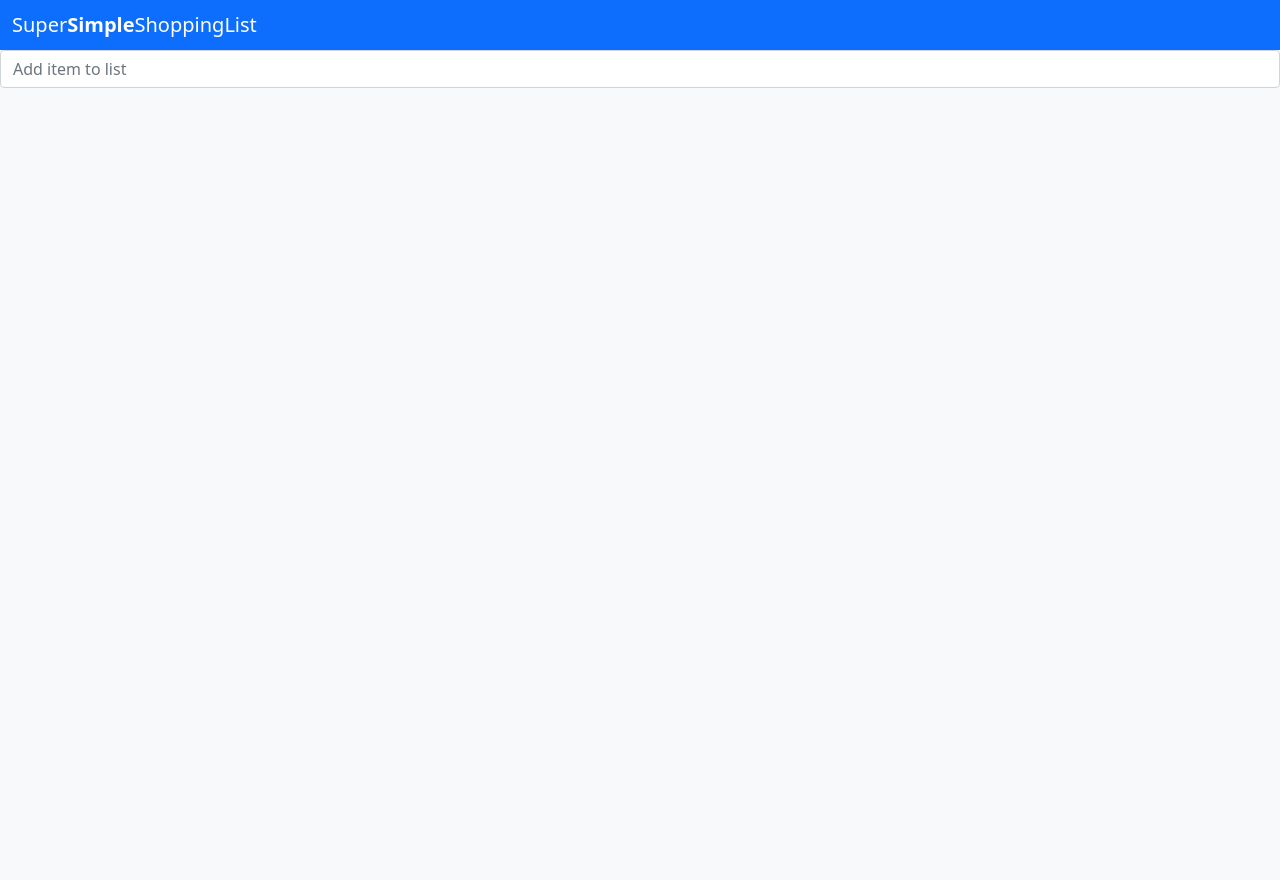
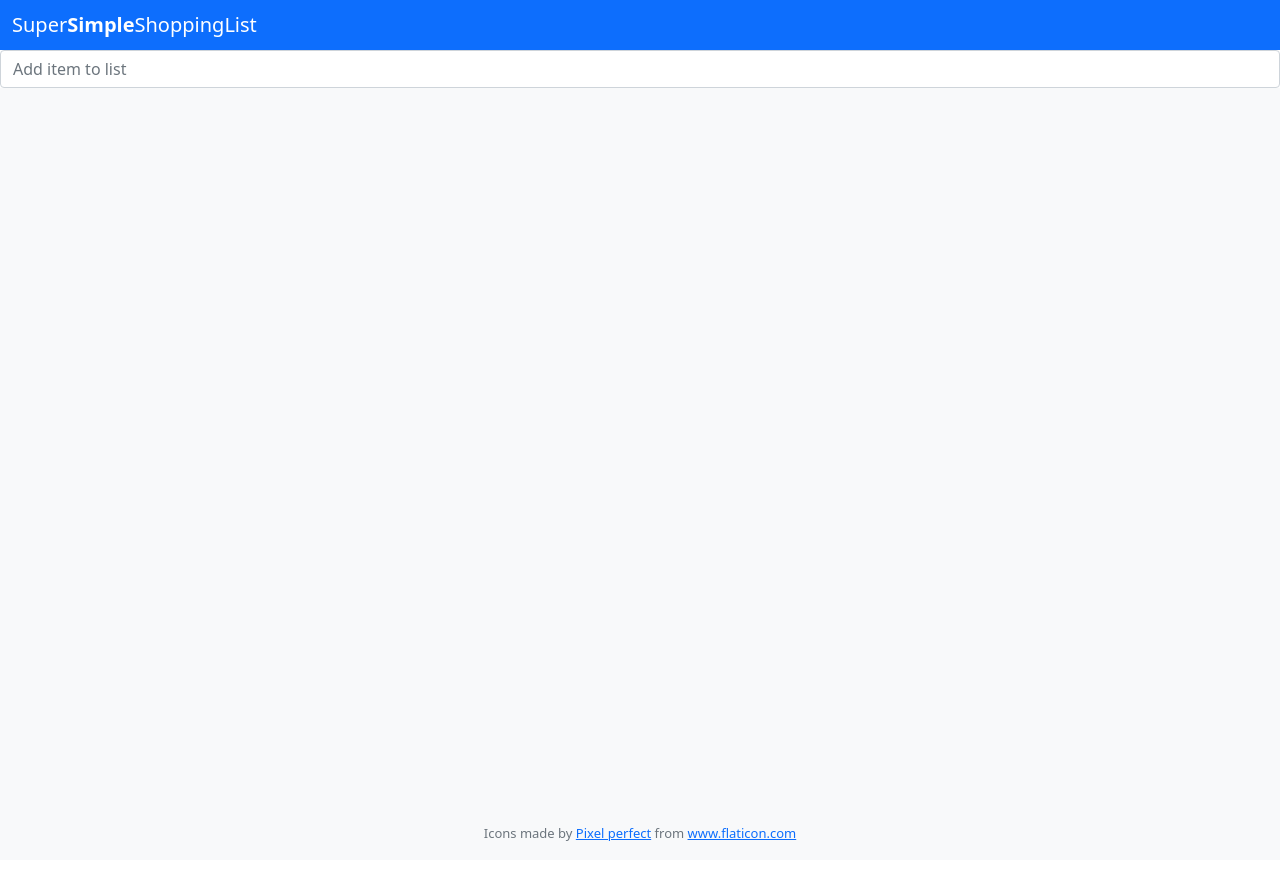
Before and after one commit to adrianmartinsen/super-simple-shopping-list, a plain HTML site: page public/index.html in a window 1280 px wide. Drawn offline with Linux system fonts and the light colour scheme.

Commit message:
added attribution for use of icons

```diff
--- a/public/css/styles.css
+++ b/public/css/styles.css
@@ -1,5 +1,11 @@
 main {
-    height: 100%;
+    height: 90%;
+    overflow: auto;
+}
+
+footer {
+    text-align: center;
+    font-size: small;
 }
 
 #list-done {
--- a/public/index.html
+++ b/public/index.html
@@ -6,12 +6,6 @@
     <link type="text/css" rel="stylesheet" href="css/bootstrap.min.css"  media="screen,projection"/>
     <link type="text/css" rel="stylesheet" href="css/styles.css">
     <title>Super Simple Shopping List</title>
-    <!-- pwa support -->
-    <link rel="manifest" href="/manifest.json">
-    <meta name="theme-color" content="#6EA8FE">
-    <!-- ios support -->
-    <link rel="apple-touch-icon" href="/img/icons/icon-96.png">
-    <meta name="apple-mobile-web-app-status-bar" content="#aa7700">
 </head>
 <body>
     <nav class="navbar navbar-dark bg-primary">
@@ -23,22 +17,25 @@
     <main class="container-fluid bg-light">
         <div class="container pt-1">
             <ul id="list" class="list-group list-group-flush pt-1">
-                <!-- <li class="list-group-item">An item</li>
-                <li class="list-group-item">A third item</li>
-                <li class="list-group-item">And a fourth item</li> -->
             </ul>
         </div>
 
         <div class="container pt-1">
             <ul id="list-done" class="list-group list-group-flush pt-1">
-                <!-- <li class="list-group-item">An item marked done</li>
-                <li class="list-group-item">Another item marked done</li> -->
             </ul>
         </div>
         <div id="reset">
             <button id="btn-clear" type="button" class="btn btn-outline-primary">Done Shopping</button>
         </div>
     </main>
+    <footer class="footer mt-auto py-3 bg-light">
+        <div class="container">
+            <span class="text-muted">
+            Icons made by <a href="https://www.flaticon.com/authors/pixel-perfect" title="Pixel perfect">
+            Pixel perfect</a> from <a href="https://www.flaticon.com/" title="Flaticon">www.flaticon.com</a>
+            </span>
+        </div>
+    </footer>
 
     <script type="text/javascript" src="js/bootstrap.bundle.min.js"></script>
     <script type="text/javascript" src="js/app.js"></script>
--- a/public/sw.js
+++ b/public/sw.js
@@ -1,4 +1,4 @@
-const staticCacheName = 'site-static-v1';
+const staticCacheName = 'site-static-v2';
 const assets = [
   '/',
   '/index.html',
```
